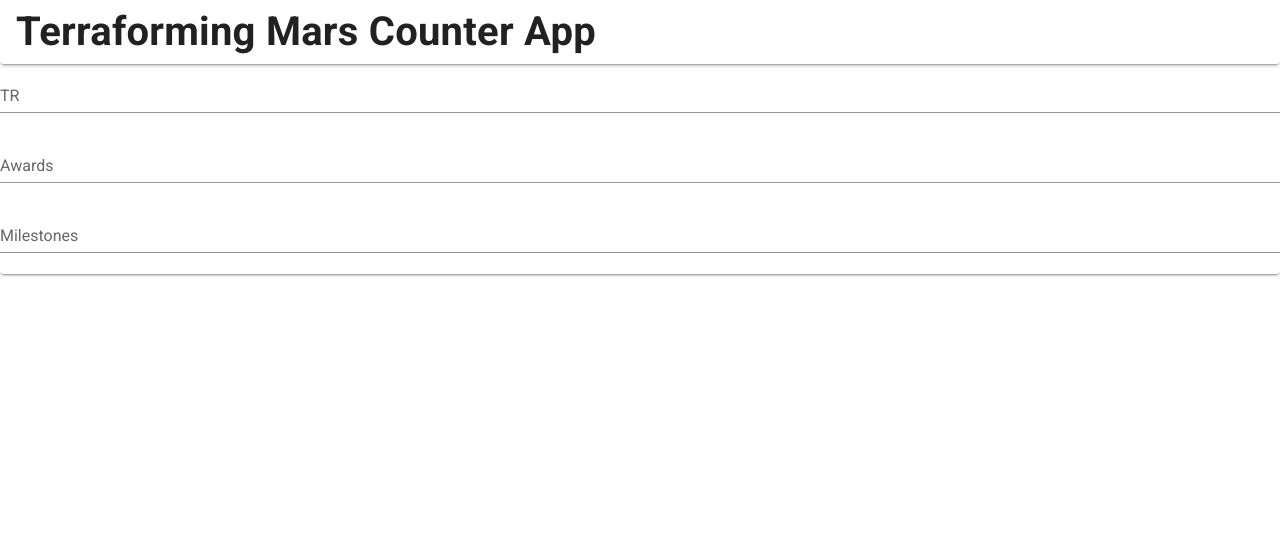
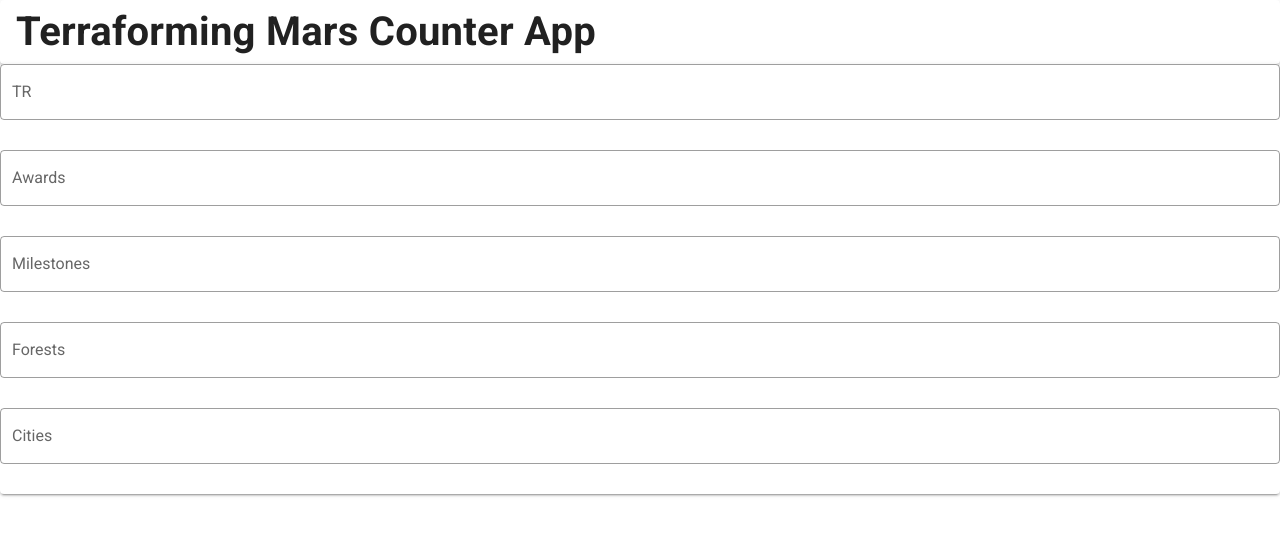
Before and after one commit to ericledonge/terraforming-mars-scoring-app, a Vue app: page / in a window 1280 px wide. Shown: the top 536 px of the page. Built offline with nearby package versions, Linux system fonts and the light colour scheme.

Commit message:
Before mvp

```diff
--- a/src/components/TrmScoringForm.vue
+++ b/src/components/TrmScoringForm.vue
@@ -1,11 +1,26 @@
 <template>
   <v-card>
     <v-form>
-      <v-text-field label="TR" data-test="tr-input"></v-text-field>
-      <v-text-field label="Awards" data-test="awards-input"></v-text-field>
+      <v-text-field label="TR" data-test="tr-input" outlined></v-text-field>
+      <v-text-field
+        label="Awards"
+        data-test="awards-input"
+        outlined
+      ></v-text-field>
       <v-text-field
         label="Milestones"
         data-test="milestones-input"
+        outlined
+      ></v-text-field>
+      <v-text-field
+        label="Forests"
+        data-test="forests-input"
+        outlined
+      ></v-text-field>
+      <v-text-field
+        label="Cities"
+        data-test="cities-input"
+        outlined
       ></v-text-field>
     </v-form>
   </v-card>
```
Also changed, not shown: tests/unit/score.module.js (added, +12 -0 lines), 1 other file (tests, documents, lock files or other folders).
